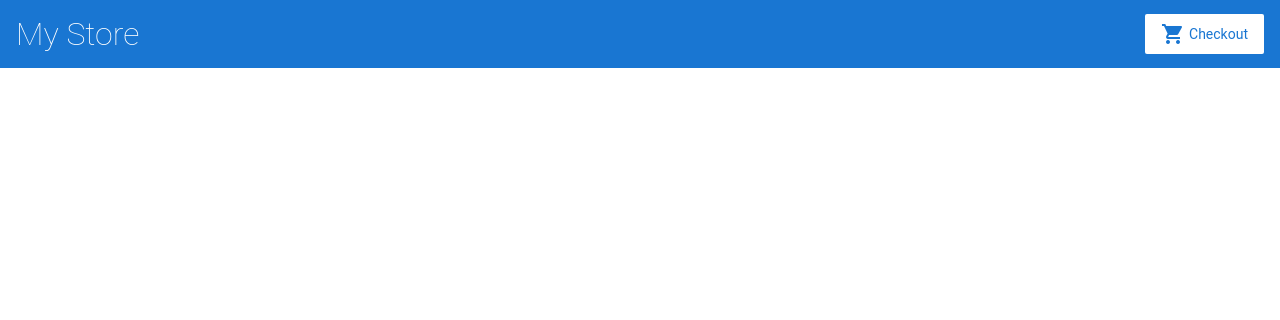
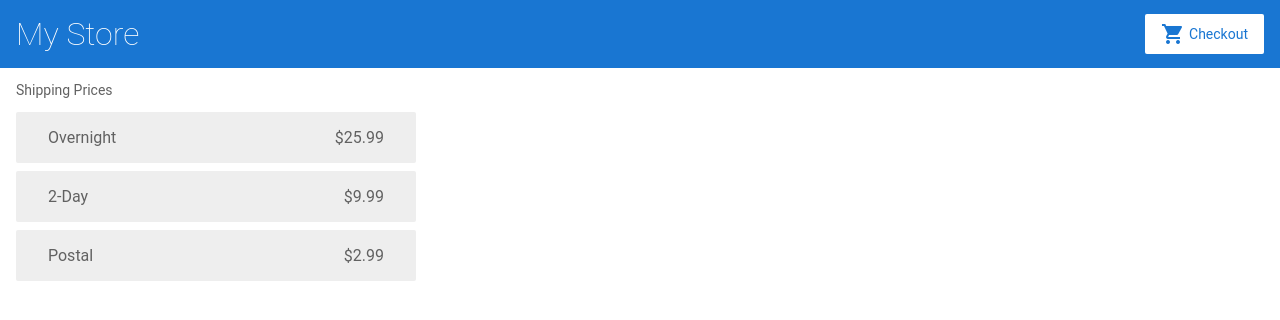
Before and after one commit to shankarkanaka/angular-9nhahf-kvwudf, an Angular app: page /shipping in a window 1280 px wide. Before the commit this address led to /. Shown: the top 320 px of the page. Built offline with nearby package versions, Linux system fonts and the light colour scheme.

Commit message:
Managing Data Completed - 2 files modified, 3 added

```diff
--- a/src/app/cart/cart.component.html
+++ b/src/app/cart/cart.component.html
@@ -1,4 +1,5 @@
 <h3>Cart</h3>
+<p routerLink="/shipping">Shipping Prices</p>
 <div class="cart-item" *ngFor="let item of items">
   <span>{{item.name}}</span>
   <span>{{item.price | currency}}</span>
--- /dev/null
+++ b/src/app/shipping/shipping.component.html
@@ -0,0 +1,7 @@
+<p>
+  Shipping Prices
+</p>
+<div class="shipping-item" *ngFor="let shipping of shippingCosts | async">
+  <span>{{ shipping.type }}</span>
+  <span>{{ shipping.price | currency }}</span>
+</div>
--- /dev/null
+++ b/src/app/shipping/shipping.component.ts
@@ -0,0 +1,13 @@
+import { Component, OnInit } from "@angular/core";
+import { CartService } from "../cart.service";
+
+@Component({
+  selector: "app-shipping",
+  templateUrl: "./shipping.component.html",
+  styleUrls: ["./shipping.component.css"]
+})
+export class ShippingComponent implements OnInit {
+  constructor(private cartService: CartService) {}
+  shippingCosts = this.cartService.getShippingPrices();
+  ngOnInit() {}
+}
```
Also changed, not shown: src/app/app.module.ts (+5 -2 lines), src/app/shipping/shipping.component.css (added).
